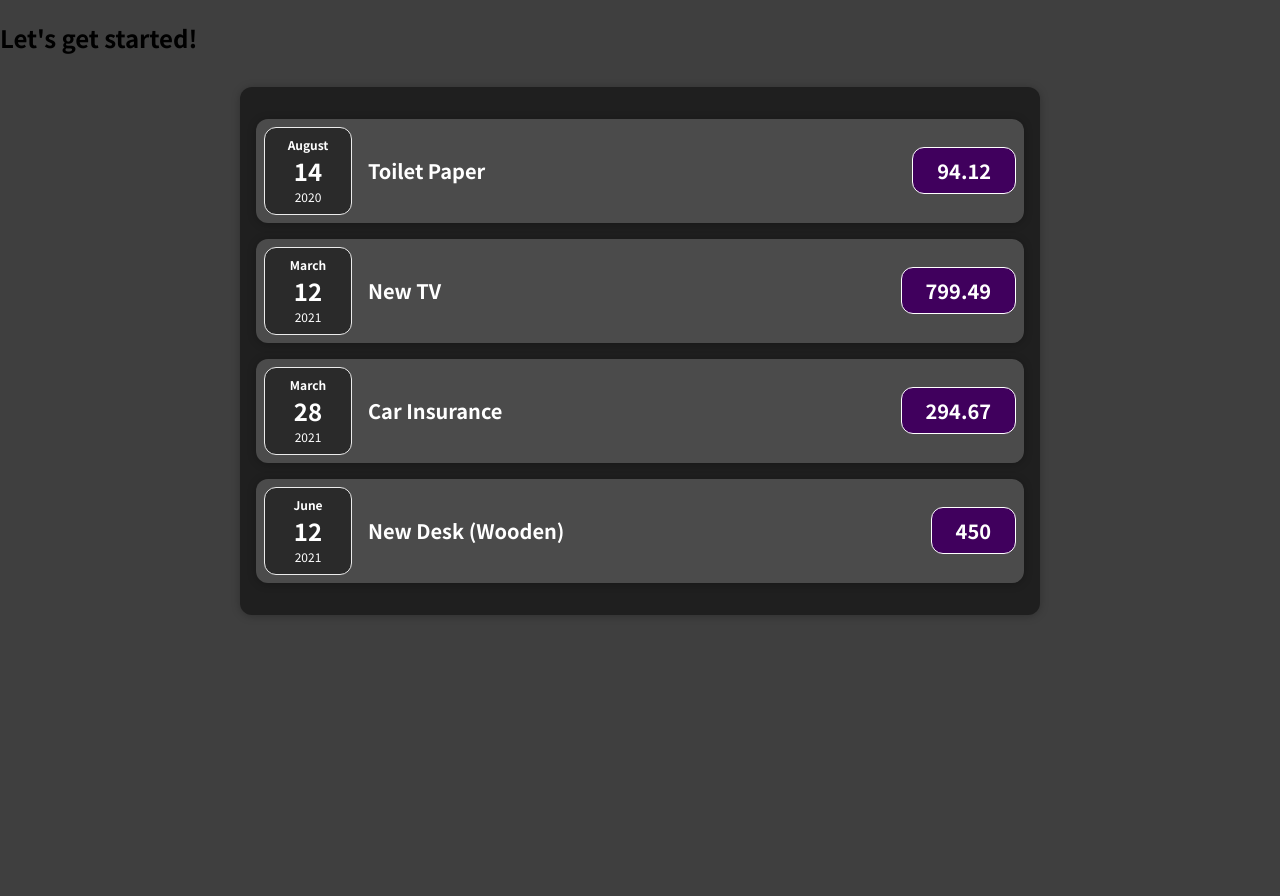
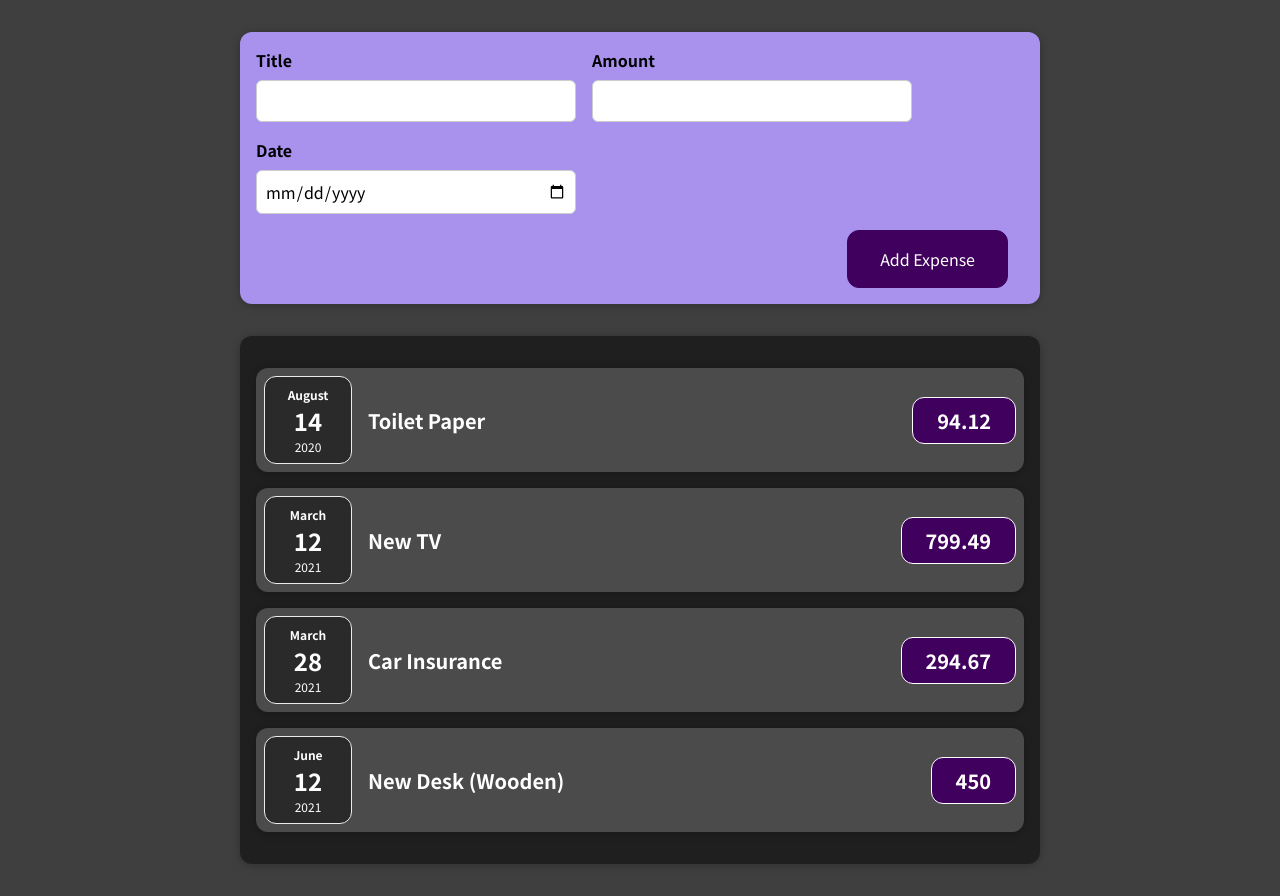
Before and after one commit to apeksha2697/practicejs, a React (Create React App) app: page / in a window 1280 px wide. Before the commit the page ends 800 px from the top, so only its background shows below. Built offline with nearby package versions, Linux system fonts and the light colour scheme.

Commit message:
added newexpense

```diff
--- a/src/App.js
+++ b/src/App.js
@@ -1,3 +1,6 @@
+import React from 'react';
+
+import NewExpense from './components/NewExpense/NewExpense';
 import Expenses from "./components/Expenses/Expenses";
 
 const App = () => {
@@ -29,7 +32,7 @@
   ];
   return (
     <div>
-      <h2>Let's get started!</h2>
+      <NewExpense />
       <Expenses items={expenses}></Expenses>
     </div>
   );
```
